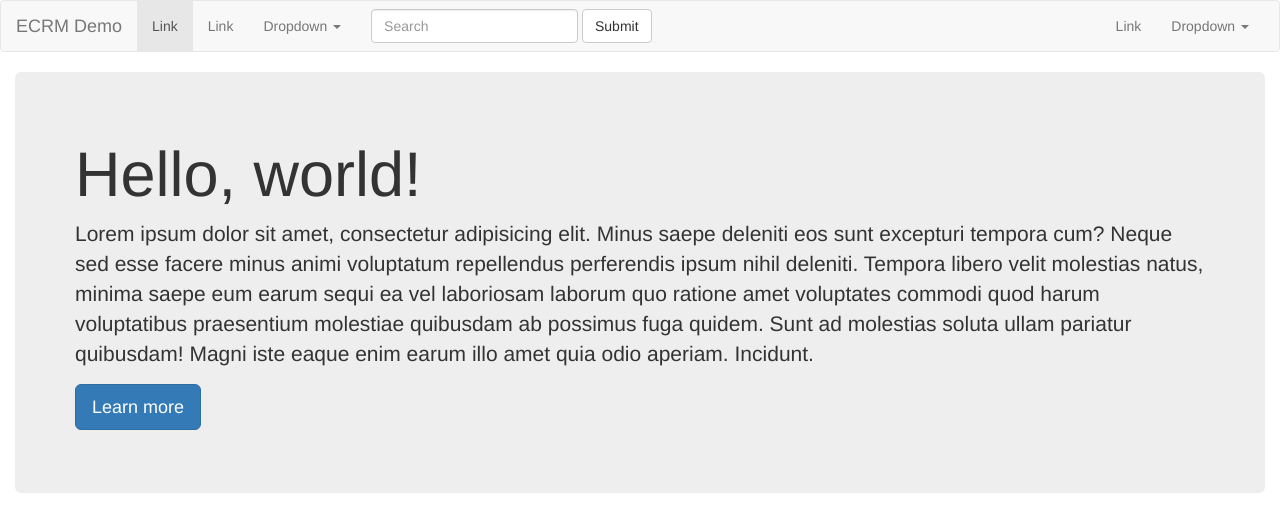
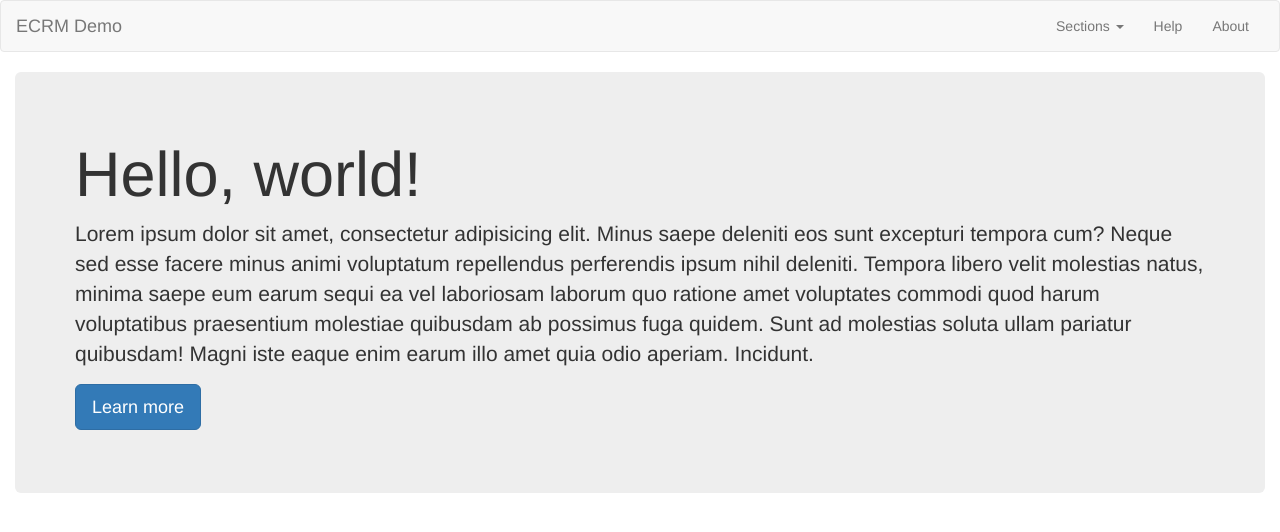
Before and after one commit to cazdugg/ecrm-demo, a Jekyll site: the page built from index.html, in a window 1280 px wide. Shown: the top 532 px of the page. Built offline with Jekyll 4.4.1, drawn with Linux system fonts in a browser that asks for light colours.

Commit message:
add stub pages

```diff
--- a/_includes/nav.html
+++ b/_includes/nav.html
@@ -1,6 +1,5 @@
 <nav class="navbar navbar-default">
   <div class="container-fluid">
-    <!-- Brand and toggle get grouped for better mobile display -->
     <div class="navbar-header">
       <button type="button" class="navbar-toggle collapsed" data-toggle="collapse" data-target="#bs-example-navbar-collapse-1" aria-expanded="false">
         <span class="sr-only">Toggle navigation</span>
@@ -8,46 +7,24 @@
         <span class="icon-bar"></span>
         <span class="icon-bar"></span>
       </button>
-      <a class="navbar-brand" href="#">ECRM Demo</a>
+      <a class="navbar-brand" href="/">ECRM Demo</a>
     </div>
 
-    <!-- Collect the nav links, forms, and other content for toggling -->
     <div class="collapse navbar-collapse" id="bs-example-navbar-collapse-1">
-      <ul class="nav navbar-nav">
-        <li class="active"><a href="#">Link <span class="sr-only">(current)</span></a></li>
-        <li><a href="#">Link</a></li>
+      <ul class="nav navbar-nav navbar-right">
         <li class="dropdown">
-          <a href="#" class="dropdown-toggle" data-toggle="dropdown" role="button" aria-haspopup="true" aria-expanded="false">Dropdown <span class="caret"></span></a>
+          <a href="#" class="dropdown-toggle" data-toggle="dropdown" role="button" aria-haspopup="true" aria-expanded="false">
+            Sections <span class="caret"></span>
+          </a>
           <ul class="dropdown-menu">
-            <li><a href="#">Action</a></li>
-            <li><a href="#">Another action</a></li>
-            <li><a href="#">Something else here</a></li>
-            <li role="separator" class="divider"></li>
-            <li><a href="#">Separated link</a></li>
-            <li role="separator" class="divider"></li>
-            <li><a href="#">One more separated link</a></li>
+            <li><a href="{{ "/headers" | prepend: site.baseurl }}">Headers</a></li>
+            <li><a href="{{ "/footers" | prepend: site.baseurl }}">Footers</a></li>
+            <li><a href="{{ "/mains" | prepend: site.baseurl }}">Mains</a></li>
           </ul>
         </li>
+        <li><a href="{{ "/help.html" | prepend: site.baseurl }}">Help</a></li>
+        <li><a href="{{ "/about.html" | prepend: site.baseurl }}">About</a></li>
       </ul>
-      <form class="navbar-form navbar-left" role="search">
-        <div class="form-group">
-          <input type="text" class="form-control" placeholder="Search">
-        </div>
-        <button type="submit" class="btn btn-default">Submit</button>
-      </form>
-      <ul class="nav navbar-nav navbar-right">
-        <li><a href="#">Link</a></li>
-        <li class="dropdown">
-          <a href="#" class="dropdown-toggle" data-toggle="dropdown" role="button" aria-haspopup="true" aria-expanded="false">Dropdown <span class="caret"></span></a>
-          <ul class="dropdown-menu">
-            <li><a href="#">Action</a></li>
-            <li><a href="#">Another action</a></li>
-            <li><a href="#">Something else here</a></li>
-            <li role="separator" class="divider"></li>
-            <li><a href="#">Separated link</a></li>
-          </ul>
-        </li>
-      </ul>
-    </div><!-- /.navbar-collapse -->
-  </div><!-- /.container-fluid -->
+    </div>
+  </div>
 </nav>
--- /dev/null
+++ b/about.html
@@ -0,0 +1,5 @@
+---
+layout: default
+---
+
+<h1>About</h1>
--- /dev/null
+++ b/footers/index.html
@@ -0,0 +1,5 @@
+---
+layout: default
+---
+
+<h1>Footers</h1>
--- /dev/null
+++ b/headers/index.html
@@ -0,0 +1,5 @@
+---
+layout: default
+---
+
+<h1>Headers</h1>
--- /dev/null
+++ b/help.html
@@ -0,0 +1,5 @@
+---
+layout: default
+---
+
+<h1>Help</h1>
--- /dev/null
+++ b/mains/index.html
@@ -0,0 +1,5 @@
+---
+layout: default
+---
+
+<h1>Mains</h1>
```
Also changed, not shown: 1 other file.
